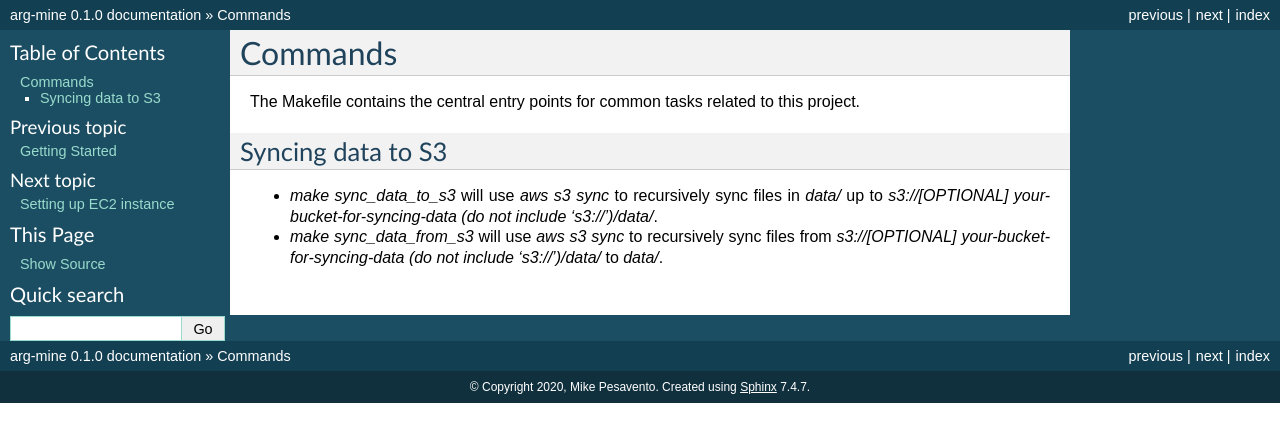
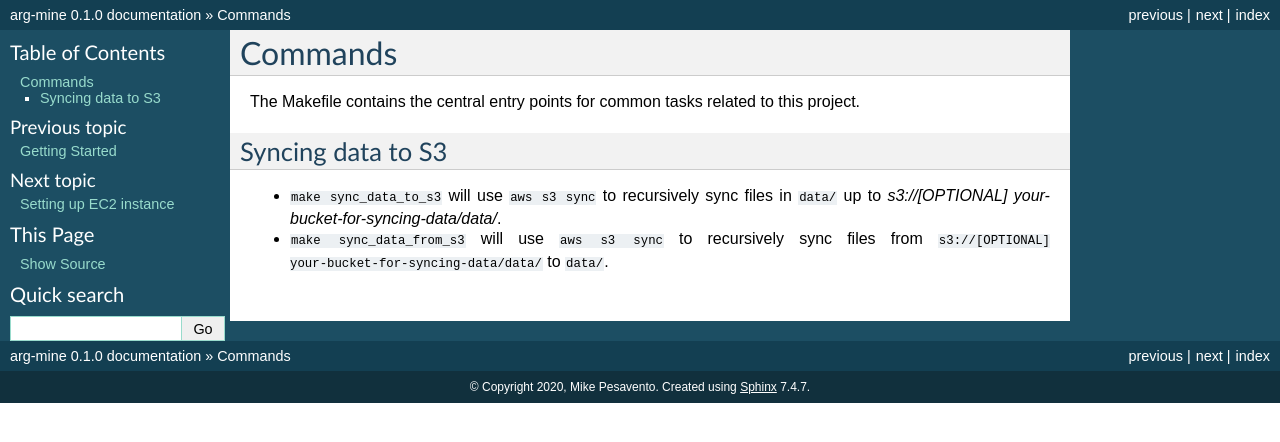
Before and after one commit to mpesavento/arg-mine, a Sphinx documentation site: the page built from docs/commands.rst, in a window 1280 px wide. Shown: the top 442 px of the page. Built offline with Sphinx 7.4.7, drawn with Linux system fonts in a browser that asks for light colours.

Commit message:
link experiments

```diff
--- a/docs/commands.rst
+++ b/docs/commands.rst
@@ -6,5 +6,5 @@ The Makefile contains the central entry points for common tasks related to this
 Syncing data to S3
 ^^^^^^^^^^^^^^^^^^
 
-* `make sync_data_to_s3` will use `aws s3 sync` to recursively sync files in `data/` up to `s3://[OPTIONAL] your-bucket-for-syncing-data (do not include 's3://')/data/`.
-* `make sync_data_from_s3` will use `aws s3 sync` to recursively sync files from `s3://[OPTIONAL] your-bucket-for-syncing-data (do not include 's3://')/data/` to `data/`.
+* ``make sync_data_to_s3`` will use ``aws s3 sync`` to recursively sync files in ``data/`` up to `s3://[OPTIONAL] your-bucket-for-syncing-data/data/`.
+* ``make sync_data_from_s3`` will use ``aws s3 sync`` to recursively sync files from ``s3://[OPTIONAL] your-bucket-for-syncing-data/data/`` to ``data/``.
--- a/docs/download_data.rst
+++ b/docs/download_data.rst
@@ -34,6 +34,9 @@ and following the identified keyword.
 In this study, we are not using the context; we are only using the list of URLs to extract sentences
 from each document using the `ArgumentText API <https://api.argumentsearch.com/en/doc>`_.
 
+To see more information on the raw download process, see `download_gdelt_climate_en`_
+
+
 Download GDELT
 ^^^^^^^^^^^^^^^
 You can manually download the .zip files from the `GDELT dataset`_ webpage.
```
Also changed, not shown: docs/getting-started.rst (+5 -3 lines).
